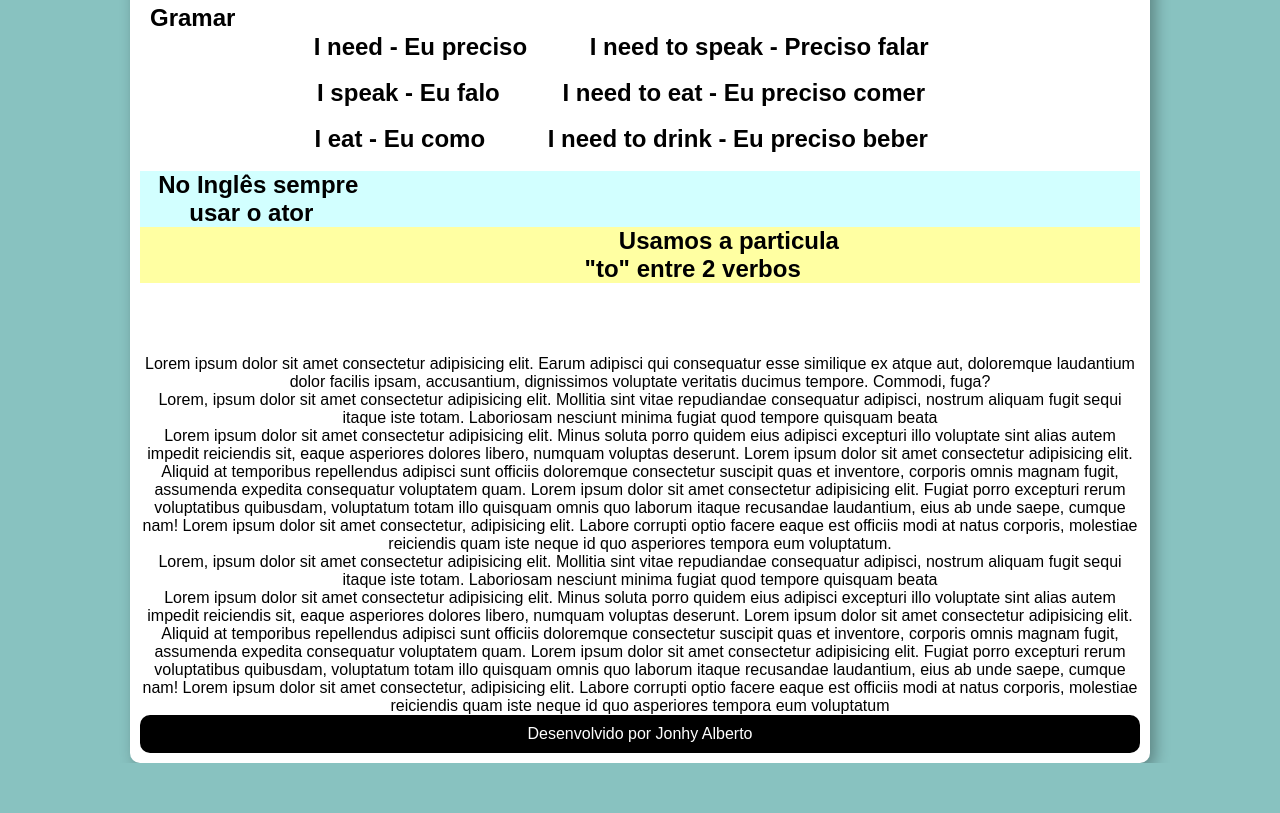
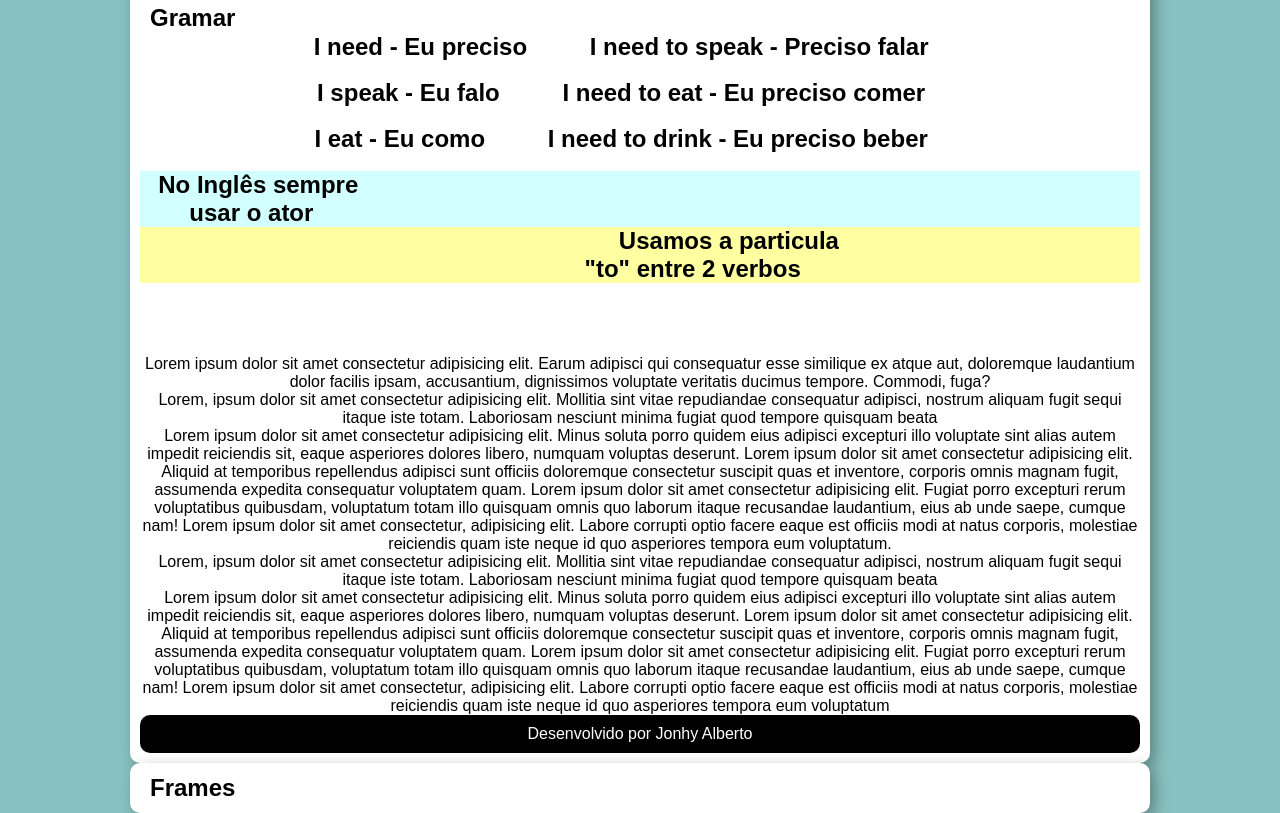
Before and after one commit to jonhysantos/Projetoingles, a plain HTML site: page index.html in a window 1280 px wide. Shown: the part 3197-4010 px from the top of the page. Before the commit the page ends 3960 px from the top, so only its background shows below. Drawn offline with Linux system fonts and the light colour scheme.

Commit message:
acrescentei um main

```diff
--- a/index.html
+++ b/index.html
@@ -140,6 +140,9 @@
         <footer>Desenvolvido por Jonhy Alberto</footer>
 
     </main>
+    <main>
+        <h2>Frames</h2>
+    </main>
 
 </body>
 </html>
```
